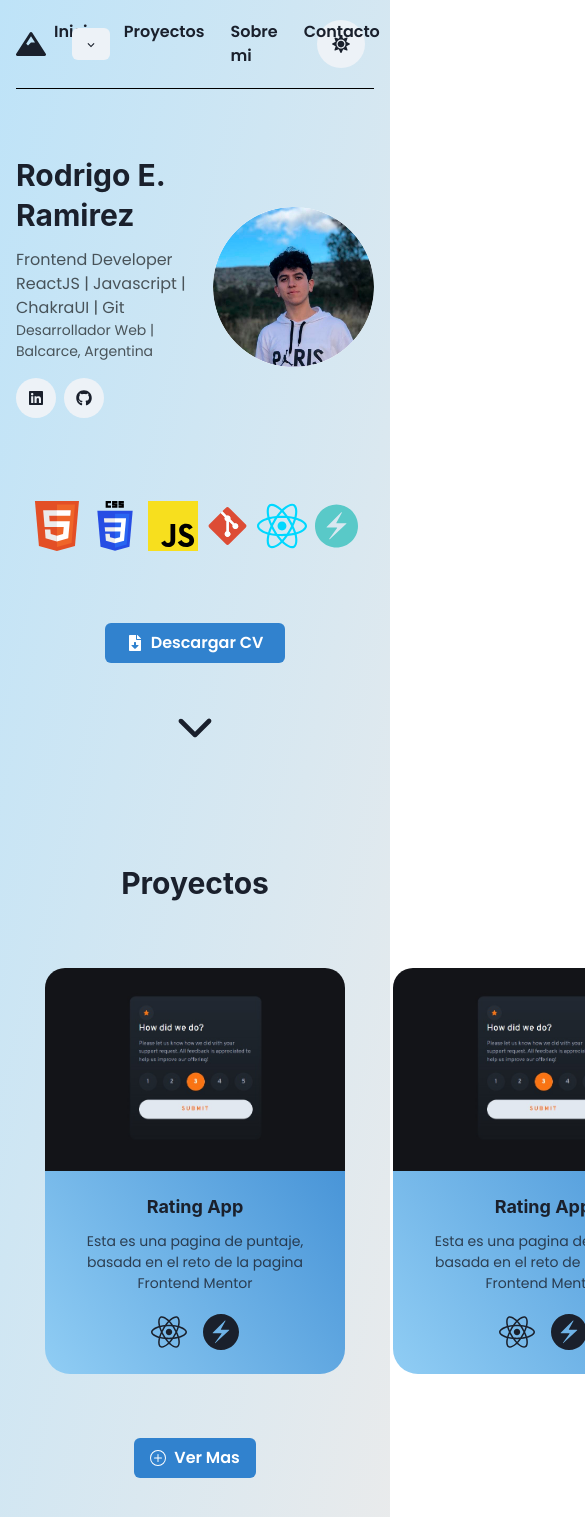
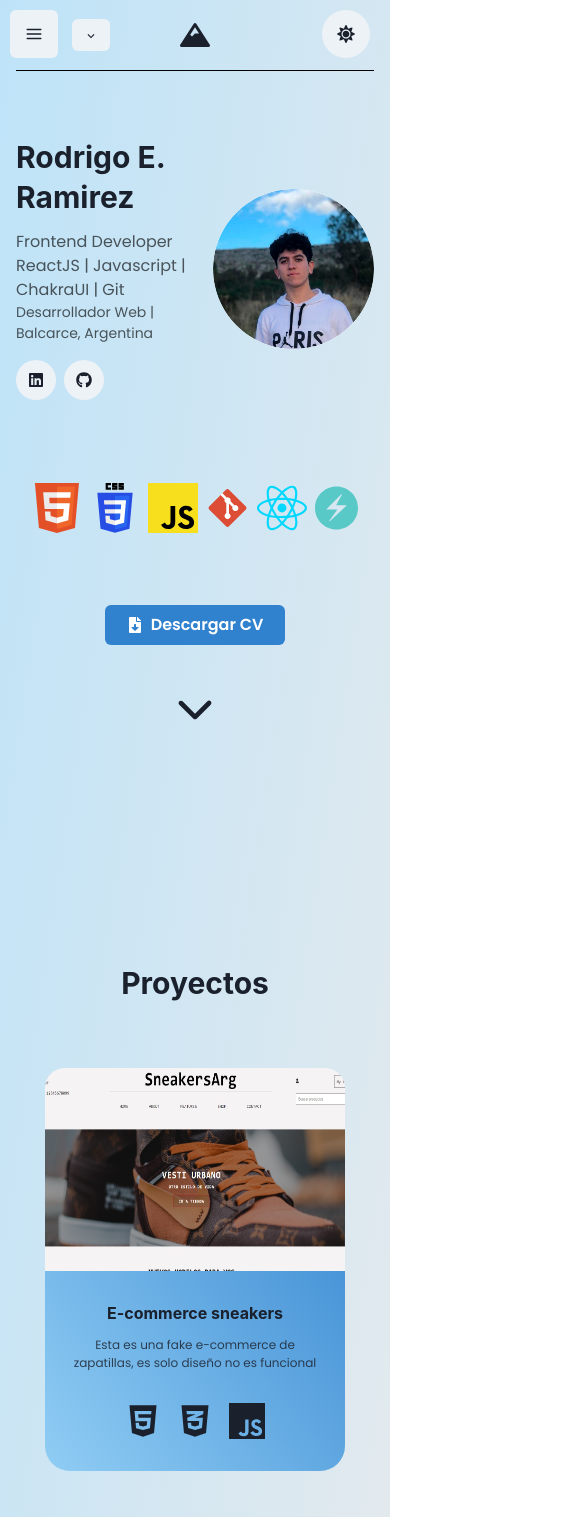
Before and after one commit to ramirez2303/rodrigo-portfolio, a React (Vite) app in the folder portfolio/: page / in a window 390 px wide. Shown: the top 1517 px of the page, 585 px wide, since content can reach past the window. Built offline with nearby package versions, Linux system fonts and the light colour scheme.

Commit message:
I made the portfolio with responsive design
Using chakraUI i make the portfolio with a responsive design, and i add the image for the projects

```diff
--- a/portfolio/src/App.jsx
+++ b/portfolio/src/App.jsx
@@ -25,7 +25,9 @@ function App() {
           <ColorMode />
           <ScrollToTop />
           <Menu />
-          <Container maxWidth="900px">
+          <Container
+            maxWidth={{ base: "100%", sm: "100%", md: "100%", lg: "900px" }}
+          >
             <Stack spacing={12}>
               <Stack position="sticky">
                 <Nav />
@@ -36,8 +38,10 @@ function App() {
             </Stack>
           </Container>
         </Box>
-        <Box marginTop="0" height="100vh" width="100%">
-          <Container maxWidth="900px">
+        <Box marginTop="100px" width="100%">
+          <Container
+            maxWidth={{ base: "100%", sm: "100%", md: "100%", lg: "900px" }}
+          >
             <Projects />
           </Container>
         </Box>
@@ -48,13 +52,17 @@ function App() {
           "linear(to-tr, blackAlpha.800, blackAlpha.200)"
         )}
       >
-        <Box marginTop="0" height="100vh" width="100%">
-          <Container maxWidth="900px">
+        <Box marginTop="0" width="100%">
+          <Container
+            maxWidth={{ base: "100%", sm: "100%", md: "100%", lg: "900px" }}
+          >
             <About />
           </Container>
         </Box>
-        <Box marginTop="0" height="100vh" width="100%">
-          <Container maxWidth="950px" >
+        <Box marginTop={4} width="100%">
+          <Container
+            maxWidth={{ base: "100%", sm: "100%", md: "100%", lg: "950px" }}
+          >
             <Stack height="100vh" justifyContent="space-between" paddingY={4}>
               <Contact />
               <Footer />
--- a/portfolio/src/components/ColorMode.jsx
+++ b/portfolio/src/components/ColorMode.jsx
@@ -10,8 +10,8 @@ const ColorMode = () => {
     <>
       <IconButton
         position="fixed"
-        right="25px"
-        top="20px"
+        right="20px"
+        top="10px"
         icon={colorMode === "light" ? <FaSun /> : <FaRegMoon />}
         isRound="true"
         size="lg"
--- a/portfolio/src/components/Menu/Menu.jsx
+++ b/portfolio/src/components/Menu/Menu.jsx
@@ -37,7 +37,7 @@ const Menu = () => {
     window.scrollTo({
       top: 0,
     });
-    onClose()
+    onClose();
   };
 
   useEffect(() => {
@@ -55,9 +55,11 @@ const Menu = () => {
         icon={<HamburgerIcon />}
         onClick={onOpen}
         position="fixed"
-        left="25px"
-        top="20px"
-        opacity={isVisible ? "1" : "0"}
+        left={{ base: "10px", sm: "10px", md: "10px", lg: "20px" }}
+        top="10px"
+        opacity={{ base: 1, sm: 1, md: 1, lg: isVisible ? "1" : "0" }}
+        size="lg"
+        zIndex="999"
       />
       <Drawer
         isOpen={isOpen}
@@ -74,10 +76,18 @@ const Menu = () => {
           <DrawerBody>
             <Stack spacing={7} marginTop={4}>
               <Stack direction="column" fontSize="md" spacing={6}>
-                <Link href="#home" w="fit-content">Inicio</Link>
-                <Link href="#projects" w="fit-content">Proyectos</Link>
-                <Link href="#about" w="fit-content">Sobre mi</Link>
-                <Link href="#contact" w="fit-content">Contacto</Link>
+                <Link href="#home" w="fit-content">
+                  Inicio
+                </Link>
+                <Link href="#projects" w="fit-content">
+                  Proyectos
+                </Link>
+                <Link href="#about" w="fit-content">
+                  Sobre mi
+                </Link>
+                <Link href="#contact" w="fit-content">
+                  Contacto
+                </Link>
               </Stack>
               <Stack direction="row">
                 <Link
@@ -97,7 +107,12 @@ const Menu = () => {
             <Button variant="outline" mr={3} onClick={onClose}>
               Cerrar
             </Button>
-            <Button variant="solid" colorScheme={useColorModeValue("blue", "pink")} mr={3} onClick={scrollTop}>
+            <Button
+              variant="solid"
+              colorScheme={useColorModeValue("blue", "pink")}
+              mr={3}
+              onClick={scrollTop}
+            >
               Inicio
             </Button>
           </DrawerFooter>
--- a/portfolio/src/components/Nav.jsx
+++ b/portfolio/src/components/Nav.jsx
@@ -23,7 +23,12 @@ const Nav = () => {
       paddingY="20px"
       direction="row"
       alignItems="center"
-      justifyContent="space-between"
+      justifyContent={{
+        base: "center",
+        sm: "center",
+        md: "center",
+        lg: "space-between",
+      }}
       borderBottom={useColorModeValue("1px solid #000000", "1px solid")}
     >
       <Stack direction="row">
@@ -31,13 +36,24 @@ const Nav = () => {
           <FaMountain size="30px" />
         </Stack>
       </Stack>
-      <Stack direction="row" fontWeight="600" spacing="26px">
+      <Stack
+        direction="row"
+        fontWeight="600"
+        spacing="26px"
+        display={{ base: "none", sm: "none", md: "none", lg: "flex" }}
+      >
         <Link href="#home">Inicio</Link>
         <Link href="#projects">Proyectos</Link>
         <Link href="#about">Sobre mi</Link>
         <Link href="#contact">Contacto</Link>
       </Stack>
-      <Stack direction="row" alignItems="center" spacing={4} position="absolute" left={12}>
+      <Stack
+        direction="row"
+        alignItems="center"
+        spacing={4}
+        position="absolute"
+        left={12}
+      >
         <Menu>
           <MenuButton as={Button} size="sm">
             <ChevronDownIcon />
--- a/portfolio/src/components/ProjectCard/FlipCard.jsx
+++ b/portfolio/src/components/ProjectCard/FlipCard.jsx
@@ -2,7 +2,7 @@ import { Button, Image, Link, Stack } from "@chakra-ui/react";
 import { React, useState } from "react";
 import ReactCardFlip from "react-card-flip";
 
-const FlipCard = ({ image, alt }) => {
+const FlipCard = ({ image, alt, deploy, repo }) => {
   const [isFlipped, setIsFlipped] = useState(false);
 
   const handleHover = () => {
@@ -10,10 +10,10 @@ const FlipCard = ({ image, alt }) => {
   };
 
   return (
-    <ReactCardFlip isFlipped={isFlipped} flipDirection="horizontal" >
+    <ReactCardFlip isFlipped={isFlipped} flipDirection="horizontal">
       <Stack onMouseEnter={handleHover} width="300px">
         <Link>
-          <Image src={image} alt={alt} borderRadius="20px 20px 0 0" />
+          <Image src={image} alt={alt} borderRadius="20px 20px 0 0" width="100%" height="203.172px" />
         </Link>
       </Stack>
 
@@ -27,8 +27,17 @@ const FlipCard = ({ image, alt }) => {
         bgGradient="linear(to-b,blackAlpha.500, transparent)"
       >
         <Stack width="150px">
-          <Button colorScheme="twitter">Ir al sitio</Button>
-          <Button colorScheme="facebook">Ir al repositorio</Button>
+          <Button colorScheme="twitter">
+            <Link href={deploy} target="_blank">
+              Ir al sitio
+            </Link>
+          </Button>
+
+          <Button colorScheme="facebook">
+            <Link href={repo} target="_blank">
+              Ir al repositorio
+            </Link>
+          </Button>
         </Stack>
       </Stack>
     </ReactCardFlip>
--- a/portfolio/src/components/ProjectCard/ProjectCard.jsx
+++ b/portfolio/src/components/ProjectCard/ProjectCard.jsx
@@ -4,19 +4,29 @@ import { Heading, Stack, Text, useColorModeValue } from "@chakra-ui/react";
 
 import FlipCard from "./FlipCard";
 
-const ProjectCard = ({ image, title, text, icon, alt }) => {
+const ProjectCard = ({ image, title, text, icon, alt, deploy, repo }) => {
   const color = useColorModeValue(
     "linear(to-bl, blue.500, blue.200)",
     "linear(to-br, #7928CA, #FF0080)"
   );
 
   return (
-    <Stack w="100%" h="100%" spacing={0} bgGradient={color} borderRadius="25px">
-      <FlipCard image={image} alt={alt} />
-      <Stack padding={6} spacing={5}>
-        <Stack spacing={3}>
-          <Heading fontSize="lg" fontWeight="700">{title}</Heading>
-          <Text fontSize="sm" fontWeight="400" opacity="0.8">{text}</Text>
+    <Stack
+      w="300px"
+      h="403px"
+      spacing={0}
+      bgGradient={color}
+      borderRadius="25px"
+    >
+      <FlipCard image={image} alt={alt} deploy={deploy} repo={repo} />
+      <Stack height="100%" padding={2} justifyContent="space-evenly" >
+        <Stack spacing={3} paddingX="20px">
+          <Heading fontSize="md" fontWeight="700">
+            {title}
+          </Heading>
+          <Text oadi fontSize="xs" fontWeight="400" opacity="0.8">
+            {text}
+          </Text>
         </Stack>
         <Stack direction="row" justifyContent="center">
           <Stack>{icon}</Stack>
--- a/portfolio/src/components/Projects.jsx
+++ b/portfolio/src/components/Projects.jsx
@@ -8,13 +8,15 @@ import {
 import React from "react";
 
 import { BsPlusCircle } from "react-icons/bs";
-import { FaReact } from "react-icons/fa";
-import { SiChakraui } from "react-icons/si";
+import { FaReact, FaHtml5, FaCss3Alt } from "react-icons/fa";
+import { SiChakraui, SiJavascript } from "react-icons/si";
 
 import ProjectCard from "./ProjectCard/ProjectCard";
 import GoAboutArrow from "../components/GoDownArrow/GoAboutArrow";
 
-import project1 from "../image/rating-app.jpeg";
+import project1 from "../image/e-commerce.jpeg";
+import project2 from "../image/rating-app.jpeg";
+import project3 from "../image/coming-soon.jpeg"
 
 const Projects = () => {
   return (
@@ -23,25 +25,32 @@ const Projects = () => {
       <Stack
         alignItems="center"
         justifyContent="space-between"
-        direction="row"
+        direction={{ base: "column", sm: "column", md: "column", lg: "row" }}
         gap={10}
         textAlign="center"
       >
         <ProjectCard
-          title="Rating App"
+          title="E-commerce sneakers"
           image={project1}
-          alt="Project 1 Image - Ratting App"
-          text={`Esta es una pagina de puntaje, basada en el reto de la pagina Frontend Mentor`}
+          alt="Project 1 Image - E-commerce sneakers"
+          text={`Esta es una fake e-commerce de zapatillas, es solo diseño no es funcional`}
+          deploy="https://ramirez2303.github.io/E-commerce-Design-Practice/"
+          repo="https://github.com/ramirez2303/E-commerce-Design-Practice"
           icon={
             <Stack direction="row" spacing={4}>
               <Tooltip hasArrow label="ReactJS" bg="gray.300" color="black">
                 <span>
-                  <FaReact size="36px" />
+                  <FaHtml5 size="36px" />
                 </span>
               </Tooltip>
               <Tooltip hasArrow label="ChakraUI" bg="gray.300" color="black">
                 <span>
-                  <SiChakraui size="36px" />
+                  <FaCss3Alt size="36px" />
+                </span>
+              </Tooltip>
+              <Tooltip hasArrow label="ChakraUI" bg="gray.300" color="black">
+                <span>
+                  <SiJavascript size="36px" />
                 </span>
               </Tooltip>
             </Stack>
@@ -49,9 +58,11 @@ const Projects = () => {
         />
         <ProjectCard
           title="Rating App"
-          image={project1}
-          alt="Project 1 Image - Ratting App"
-          text={`Esta es una pagina de puntaje, basada en el reto de la pagina Frontend Mentor`}
+          image={project2}
+          alt="Project 2 Image - Ratting App"
+          text={`Esta es una pagina de puntuación, basada en el reto de la pagina Frontend Mentor`}
+          deploy="https://rating-app-frontend-mentor.vercel.app/"
+          repo="https://github.com/ramirez2303/rating-app"
           icon={
             <Stack direction="row" spacing={4} _dark>
               <Tooltip hasArrow label="ReactJS" bg="gray.300" color="black">
@@ -68,10 +79,12 @@ const Projects = () => {
           }
         />
         <ProjectCard
-          title="Rating App"
-          image={project1}
+          title="Comming soon para pagina de ropa"
+          image={project3}
           alt="Project 1 Image - Ratting App"
           text={`Esta es una pagina de puntaje, basada en el reto de la pagina Frontend Mentor`}
+          deploy="https://ramirez2303.github.io/base-apparel-coming-soon-page-challenge/"
+          repo="https://github.com/ramirez2303/base-apparel-coming-soon-page-challenge"
           icon={
             <Stack direction="row" spacing={4} _dark>
               <Tooltip hasArrow label="ReactJS" bg="gray.300" color="black">
--- a/portfolio/src/components/scroll/ScrollToTop.jsx
+++ b/portfolio/src/components/scroll/ScrollToTop.jsx
@@ -30,8 +30,8 @@ const ScrollToTop = () => {
   return (
     <IconButton
       position="fixed"
-      right="25px"
-      bottom="20px"
+      right="20px"
+      bottom="10px"
       icon={<BiUpArrow />}
       isRound="true"
       size="md"
```
Also changed, not shown: portfolio/src/components/About.jsx (+12 -6 lines), portfolio/src/components/Footer.jsx (+10 -4 lines), portfolio/src/image/coming-soon.jpeg (added), portfolio/src/image/e-commerce.jpeg (added).
